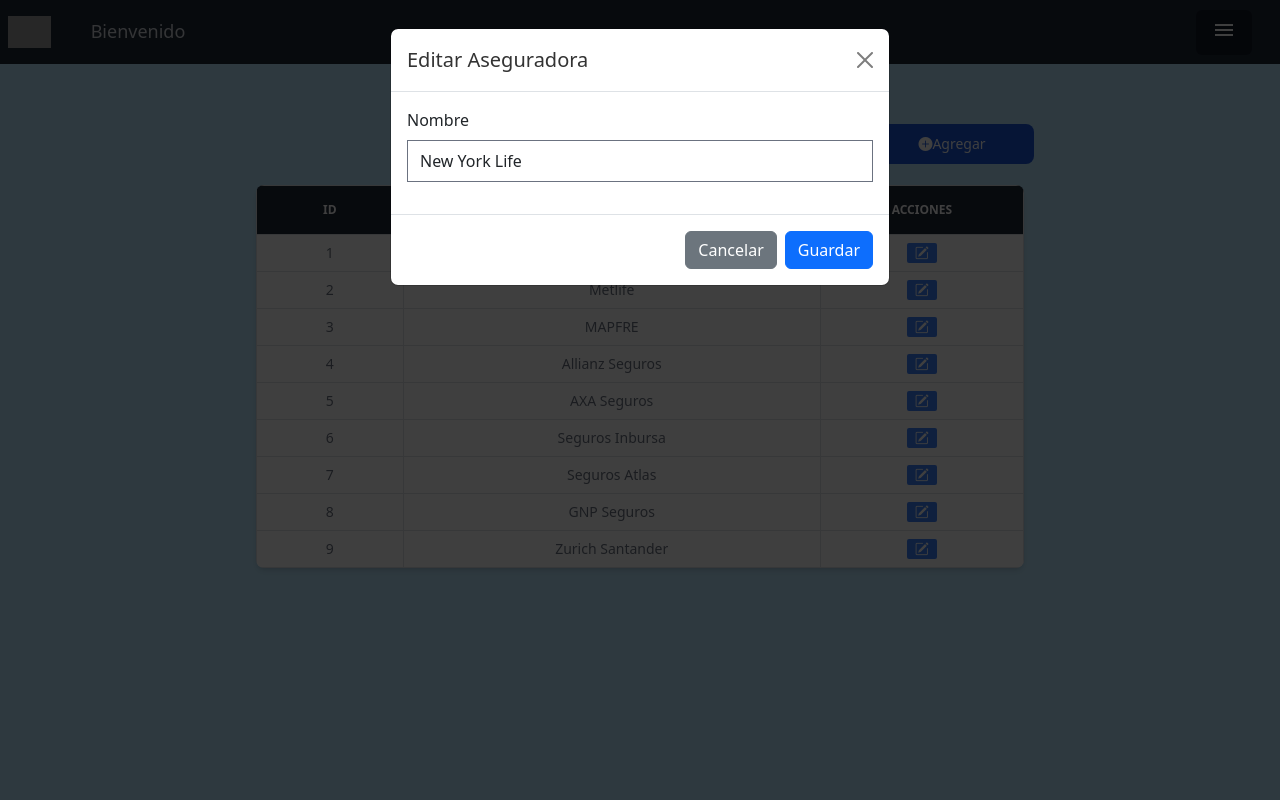
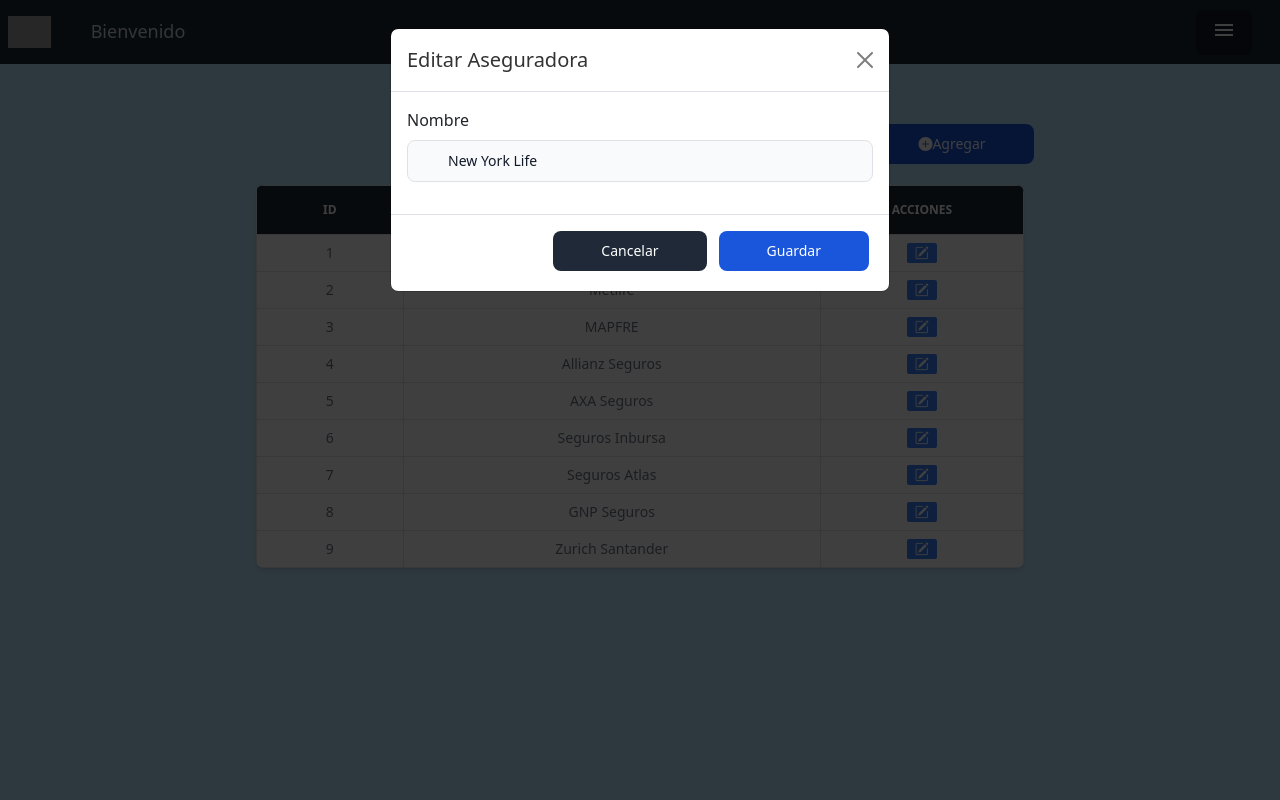
Before and after one commit to carlosavs04/MVC-Sistema-Hospitalario, a Laravel app: page /insurances in a window 1280 px wide, after a click that opens the changed part. Run offline with Laravel 10, Linux system fonts and the light colour scheme; data comes from the database, SQL or seed files in the repository; style sheets or scripts are compiled from the project's sources; grey boxes are pictures that could not be loaded.

Commit message:
[FIX] Modals

```diff
--- a/resources/views/doctors.blade.php
+++ b/resources/views/doctors.blade.php
@@ -70,7 +70,7 @@
                                         @csrf
                                         <div class="mb-3">
                                             <label for="specialty_id" class="form-label">Especialidad</label><br>
-                                            <select name="specialty_id">
+                                            <select name="specialty_id" class="bg-gray-50 border border-gray-300 text-gray-900 text-sm rounded-lg focus:ring-blue-500 focus:border-blue-500 block w-full ps-10 p-2.5  dark:bg-gray-700 dark:border-gray-600 dark:placeholder-gray-400 dark:text-white dark:focus:ring-blue-500 dark:focus:border-blue-500">
                                                 @foreach ($specialties as $specialty)
                                                 @php
                                                     $selected = $doctor->specialty_id === $specialty->id
@@ -83,8 +83,8 @@
                                         </div>
                                     </div>
                                 <div class="modal-footer">
-                                    <button type="button" class="btn btn-secondary" data-bs-dismiss="modal">Cancelar</button>
-                                    <button type="submit" class="btn btn-primary">Guardar</button>
+                                    <button type="button" class="text-white bg-gray-800 hover:bg-gray-900 focus:outline-none focus:ring-4 focus:ring-gray-300 font-medium rounded-lg text-sm px-5 py-2.5 me-2 mb-2 dark:bg-gray-800 dark:hover:bg-gray-700 dark:focus:ring-gray-700 dark:border-gray-700"  data-bs-dismiss="modal">Cancelar</button>
+                                    <button type="submit" class="text-white bg-blue-700 hover:bg-blue-800 focus:ring-4 focus:ring-blue-300 font-medium rounded-lg text-sm px-5 py-2.5 me-2 mb-2 dark:bg-blue-600 dark:hover:bg-blue-700 focus:outline-none dark:focus:ring-blue-800">Guardar</button>
                                 </div>
                                 </div>
                             </div>
--- a/resources/views/insurances.blade.php
+++ b/resources/views/insurances.blade.php
@@ -64,12 +64,12 @@
                                 <div class="modal-body">
                                     <div class="mb-3">
                                         <label for="name" class="form-label">Nombre</label>
-                                        <input type="text" class="form-control" id="name" name="name" value="{{ $insurance->name }}">
+                                        <input type="text" class="bg-gray-50 border border-gray-300 text-gray-900 text-sm rounded-lg focus:ring-blue-500 focus:border-blue-500 block w-full ps-10 p-2.5  dark:bg-gray-700 dark:border-gray-600 dark:placeholder-gray-400 dark:text-white dark:focus:ring-blue-500 dark:focus:border-blue-500" name="name" value="{{ $insurance->name }}">
                                     </div>
                                 </div>
                                 <div class="modal-footer">
-                                    <button type="button" class="btn btn-secondary" data-bs-dismiss="modal">Cancelar</button>
-                                    <button type="submit" class="btn btn-primary">Guardar</button>
+                                    <button type="button" class="text-white bg-gray-800 hover:bg-gray-900 focus:outline-none focus:ring-4 focus:ring-gray-300 font-medium rounded-lg text-sm px-5 py-2.5 me-2 mb-2 dark:bg-gray-800 dark:hover:bg-gray-700 dark:focus:ring-gray-700 dark:border-gray-700" data-bs-dismiss="modal">Cancelar</button>
+                                    <button type="submit" class="text-white bg-blue-700 hover:bg-blue-800 focus:ring-4 focus:ring-blue-300 font-medium rounded-lg text-sm px-5 py-2.5 me-2 mb-2 dark:bg-blue-600 dark:hover:bg-blue-700 focus:outline-none dark:focus:ring-blue-800">Guardar</button>
                                 </div>
                             </div>
                         </div>
```
